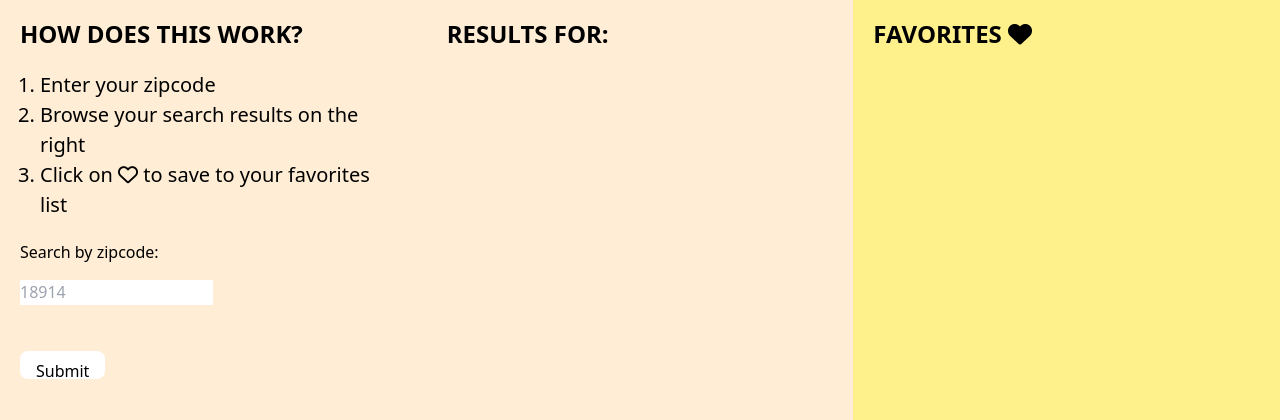
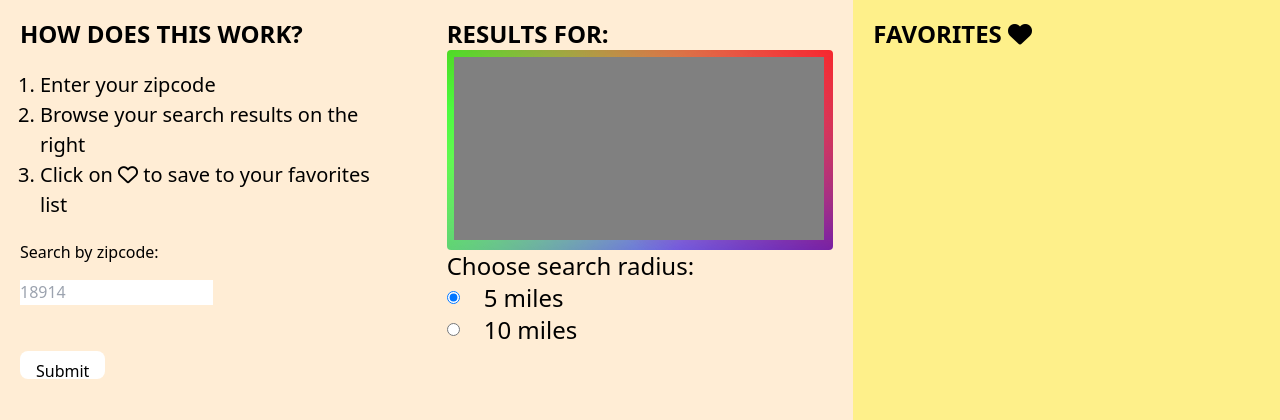
Before and after one commit to myrojoylee/tailwind-installation-via-cli, a website: page src/index.html in a window 1280 px wide. Shown: the part 180-600 px from the top of the page. Drawn offline with nearby package versions, Linux system fonts and the light colour scheme; files that its build step writes are made by us from their sources.

Commit message:
added search radius functions with radio buttons

```diff
--- a/src/index.html
+++ b/src/index.html
@@ -71,10 +71,31 @@
         <section class="right p-5 font-bold text-2xl">
           <div>RESULTS FOR:</div>
           <div class="user-input"></div>
-          <div
-            id="map"
-            class="border-solid border-1 border-black rounded"
-          ></div>
+          <div id="map-wrapper" class="border-solid border-black rounded">
+            <div id="map"></div>
+          </div>
+          <div class="checkboxes">
+            <p>Choose search radius:</p>
+            <div class="five-miles">
+              <input
+                type="radio"
+                id="fiveMiles"
+                value="fiveMiles"
+                name="mileRadius"
+                checked
+              />
+              <label for="fiveMiles"> 5 miles </label>
+            </div>
+            <div class="ten-miles">
+              <input
+                type="radio"
+                id="tenMiles"
+                value="tenMiles"
+                name="mileRadius"
+              />
+              <label for="tenMiles"> 10 miles </label>
+            </div>
+          </div>
           <article class="py-5 font-normal text-base">
             <div class="place-name text-xl"></div>
             <div class="street-address"></div>
--- a/src/script.js
+++ b/src/script.js
@@ -17,6 +17,9 @@ let allData,
   sortedByDistance;
 let distanceAndBoolean = [];
 let nameAndCoordinates = [];
+let withinFiveMiles = [];
+let withinTenMiles = [];
+const WeatherAPIKey = "021e75b0e3380e236b4ff6031ae2dde4";
 const submitBtn = document.querySelector("#submit");
 const userZipCode = document.querySelector("#search-zipcode");
 const userInput = document.querySelector(".user-input");
@@ -32,8 +35,16 @@ submitBtn.addEventListener("click", function () {
   fetchMasterData(zipCode);
 });
 
+// function fetchMasterData(zipCode) {
+//   let postalURL = `https://api.openbrewerydb.org/v1/breweries?by_postal=${zipCode}`;
+
+//   fetch(postalURL)
+//     .then((response) => response.json())
+//     .then(getCoordinates);
+// }
+
 function fetchMasterData(zipCode) {
-  let postalURL = `https://api.openbrewerydb.org/v1/breweries?by_postal=${zipCode}`;
+  let postalURL = `https://api.openweathermap.org/geo/1.0/zip?zip=${zipCode}&appid=${WeatherAPIKey}`;
 
   fetch(postalURL)
     .then((response) => response.json())
@@ -44,19 +55,22 @@ function fetchMasterData(zipCode) {
  * @param {*} allData
  */
 function getCoordinates(allData) {
-  console.log(allData);
-  lat = Number(allData[0].latitude);
-  lon = Number(allData[0].longitude);
+  let y = allData;
+  console.log(y);
+  lat = y.lat;
+  lon = y.lon;
+  console.log(lat);
+  console.log(lon);
   referenceLocation = {
     lat: lat,
     lon: lon,
   };
   fetchByDistanceData();
   console.log(referenceLocation);
-  nameOfBrewery = allData[0].name;
-  address = allData[0].address_1;
-  phone = allData[0].phone;
-  website = allData[0].website_url;
+  // nameOfBrewery = allData[0].name;
+  // address = allData[0].address_1;
+  // phone = allData[0].phone;
+  // website = allData[0].website_url;
 
   renderDetails();
 }
@@ -86,6 +100,7 @@ function getArraySortedByDistance(x) {
     nameAndCoordinates.push(tempObject);
   }
   console.log(nameAndCoordinates);
+  checkCoordinates();
 }
 
 /**
@@ -116,6 +131,9 @@ function renderDetails() {
 
 function checkCoordinates() {
   let tempArray;
+  const fiveMileDistance = 8.04672;
+  const tenMileDistance = 16.0934;
+
   for (let i = 0; i < nameAndCoordinates.length; i++) {
     // in this case, distanceOfTempLocation is they hypotenuse (h)
     // in Pythagoras' theorem, with h^2 = x^2 + y^2
@@ -130,23 +148,20 @@ function checkCoordinates() {
       lon: nameAndCoordinates[i].lon,
       distanceFromOrigin: distanceOfTempLocation,
     };
+
+    if (
+      0 <= distanceOfTempLocation &&
+      distanceOfTempLocation <= tenMileDistance
+    ) {
+      if (distanceOfTempLocation <= fiveMileDistance) {
+        withinFiveMiles.push(tempArray);
+      }
+      withinTenMiles.push(tempArray);
+    }
+
     distanceAndBoolean.push(tempArray);
   }
-
-  // has distance from origin point in km
+  console.log(withinFiveMiles);
+  console.log(withinTenMiles);
   console.log(distanceAndBoolean);
 }
-
-// $(function () {
-//   $("#size").selectmenu();
-//   $("#salutation").selectmenu();
-// });
-
-/**
- * datepicker function
- */
-// $(function () {
-//   $("#datepicker").datepicker();
-//   const value = $("#datepicker").val();
-//   console.log(value);
-// });
--- a/src/styles.css
+++ b/src/styles.css
@@ -35,8 +35,23 @@ h1 {
   width: 50%;
 }
 
+#map-wrapper {
+  height: 200px;
+  /* border: dashed 1px gray; */
+  background: linear-gradient(
+      217deg,
+      rgba(255, 0, 0, 0.8),
+      rgba(255, 0, 0, 0) 70.71%
+    ),
+    linear-gradient(127deg, rgba(0, 255, 0, 0.8), rgba(0, 255, 0, 0) 70.71%),
+    linear-gradient(336deg, rgba(0, 0, 255, 0.8), rgba(0, 0, 255, 0) 70.71%);
+  padding: 2%;
+}
+
 #map {
-  height: 200px;
+  background-color: grey;
+  height: calc(100% - 2px);
+  width: calc(100% - 2px);
 }
 
 fieldset {
@@ -54,9 +69,6 @@ label {
   display: grid;
   font-size: 1em;
 }
-/* .overflow {
-  height: 200px;
-} */
 
 #submit {
   width: fit-content;
@@ -76,6 +88,18 @@ h2 {
 .search-zip h3,
 .date {
   font-size: 1em;
+}
+
+.checkboxes {
+  display: grid;
+  font-weight: normal;
+}
+
+.five-miles,
+.ten-miles {
+  display: flex;
+  align-items: center;
+  gap: 1em;
 }
 
 footer {
```
Also changed, not shown: 2 other files.
